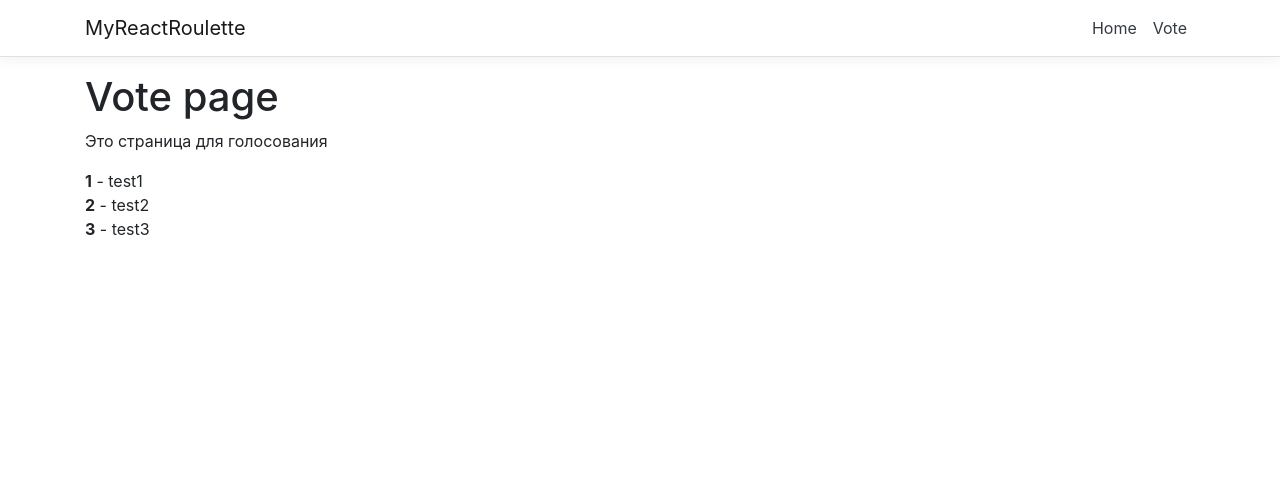
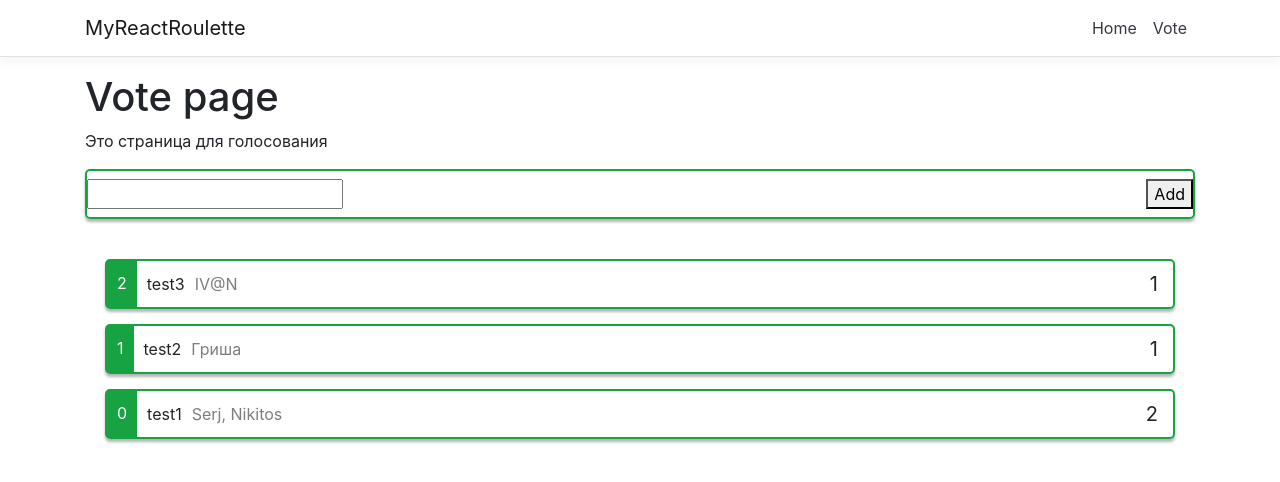
Before and after one commit to MrRael/MyReactRoulette, a React (Create React App) app in the folder MyReactRoulette/ClientApp/: page /vote in a window 1280 px wide. Shown: the top 482 px of the page. Built offline with nearby package versions, Linux system fonts and the light colour scheme.

Commit message:
Настройка отображения записей

```diff
--- a/MyReactRoulette/ClientApp/package.json
+++ b/MyReactRoulette/ClientApp/package.json
@@ -6,6 +6,7 @@
     "bootstrap": "^4.1.3",
     "jquery": "^3.4.1",
     "merge": "^1.2.1",
+    "node-sass": "^4.0.1",
     "oidc-client": "^1.9.0",
     "react": "^16.0.0",
     "react-dom": "^16.0.0",
--- a/MyReactRoulette/ClientApp/src/components/votes/Vote.js
+++ b/MyReactRoulette/ClientApp/src/components/votes/Vote.js
@@ -1,11 +1,17 @@
 import React, { Component } from 'react';
+import './Vote.scss';
 
 export class Vote extends Component {
     render = () => {
-        const { index, name } = this.props;
+        const { index, submitedBy, name, voteCount } = this.props;
         return (
-            <div>
-                <b>{index}</b> - {name}
+            <div className="vote-row">
+                <div className="vote-num-back"><span className="vote-num">{index}</span></div>
+                <div className="vote-message">
+                    <span className="vote-name">{name}</span>
+                    <span className="vote-author">{submitedBy.join(', ')}</span>
+                </div>
+                <span className="vote-count">{voteCount}</span>
             </div>
         );
     }
--- /dev/null
+++ b/MyReactRoulette/ClientApp/src/components/votes/Vote.scss
@@ -0,0 +1,36 @@
+$color: rgb(23, 163, 65);
+
+.vote-row {
+    display: flex;
+    justify-content: space-between;
+    align-items: center;
+    height: 50px;
+    margin: 15px 0px;
+    box-shadow: 0px 3px 3px 0px rgba(0, 0, 0, 0.295);
+    border-radius: 5px;
+    border: solid 2px $color;
+}
+.vote-message {
+    width: 100%;
+    padding-left: 10px;
+    vertical-align: middle;
+    justify-content: center;
+
+}
+.vote-author {
+    padding-left: 10px;
+    color: rgb(126, 126, 126);
+}
+
+.vote-num-back {
+    color: rgb(255, 255, 255);
+    justify-content: center;
+    padding: 10px 10px;
+    height: 100%;
+    background-color: $color;
+}
+
+.vote-count {
+    font-size: 15pt;
+    padding-right: 15px;
+}
--- /dev/null
+++ b/MyReactRoulette/ClientApp/src/components/votes/VoteControl.js
@@ -0,0 +1,28 @@
+import React, { Component } from 'react';
+import './Vote.scss'
+
+export class VoteControl extends Component {
+    constructor(props) {
+        super(props);
+        this.state = { voteName: "" }
+    };
+
+    onTextChange = (event) => {
+        this.setState({voteName: event.target.value});
+    };
+
+    onAddClick = () => {
+        const { voteName } = this.state;
+        this.props.onSubmit(voteName);
+    };
+
+    render = () => {
+        const {voteName} = this.state;
+        return (
+            <div className="vote-row">
+                <input onChange={this.onTextChange} value={voteName} className="vote-control-text" type="text"></input>
+                <button onClick={() => this.onAddClick()}>Add</button>
+            </div>
+        );
+    }
+}
--- /dev/null
+++ b/MyReactRoulette/ClientApp/src/components/votes/VoteControl.scss
@@ -0,0 +1,6 @@
+.vote-control-text {
+
+}
+.vote-control {
+
+}
--- a/MyReactRoulette/ClientApp/src/components/votes/VoteTable.js
+++ b/MyReactRoulette/ClientApp/src/components/votes/VoteTable.js
@@ -1,5 +1,7 @@
 import React, { Component } from 'react';
 import { Vote } from './Vote';
+import { VoteControl } from './VoteControl';
+import './VoteTable.scss';
 
 export class VoteTable extends Component {
     static displayName = VoteTable.name;
@@ -8,18 +10,35 @@ export class VoteTable extends Component {
         super(props);
         this.state = {
             votes: [
-                { index: 1, name: "test1" },
-                { index: 2, name: "test2" },
-                { index: 3, name: "test3" },
+                { index: 2, submitedBy: ["IV@N"], name: "test3", voteCount: 1 },
+                { index: 1, submitedBy: ["Гриша"], name: "test2", voteCount: 1 },
+                { index: 0, submitedBy: ["Serj", "Nikitos"], name: "test1", voteCount: 2 }
             ]
         };
     }
 
-    render() {
+    onSubmit = (voteName) => {
+        const newVote = {
+            index: this.state.votes.length,
+            submitedBy: ["Test"],
+            name: voteName,
+            voteCount: 1
+        }
+        const newVotes = [newVote, ...this.state.votes];
+        this.setState({votes: newVotes});
+        console.log(voteName);
+    };
+
+    render = () => {
         const { votes } = this.state;
         return (
             <div>
-                {votes.map(vote => <Vote {...vote}/>)}
+                <div>
+                    <VoteControl onSubmit={this.onSubmit}></VoteControl>
+                </div>
+                <div className="main-vote-table">
+                    {votes.map((vote) => <Vote key={vote.index} {...vote}/>)}
+                </div>
             </div>
         );
     }
--- /dev/null
+++ b/MyReactRoulette/ClientApp/src/components/votes/VoteTable.scss
@@ -0,0 +1,4 @@
+.main-vote-table {
+    /* background-color: rgb(172, 236, 255); */
+    padding: 10px 20px;
+}
```
Also changed, not shown: 2 other files (tests, documents, lock files or other folders).
